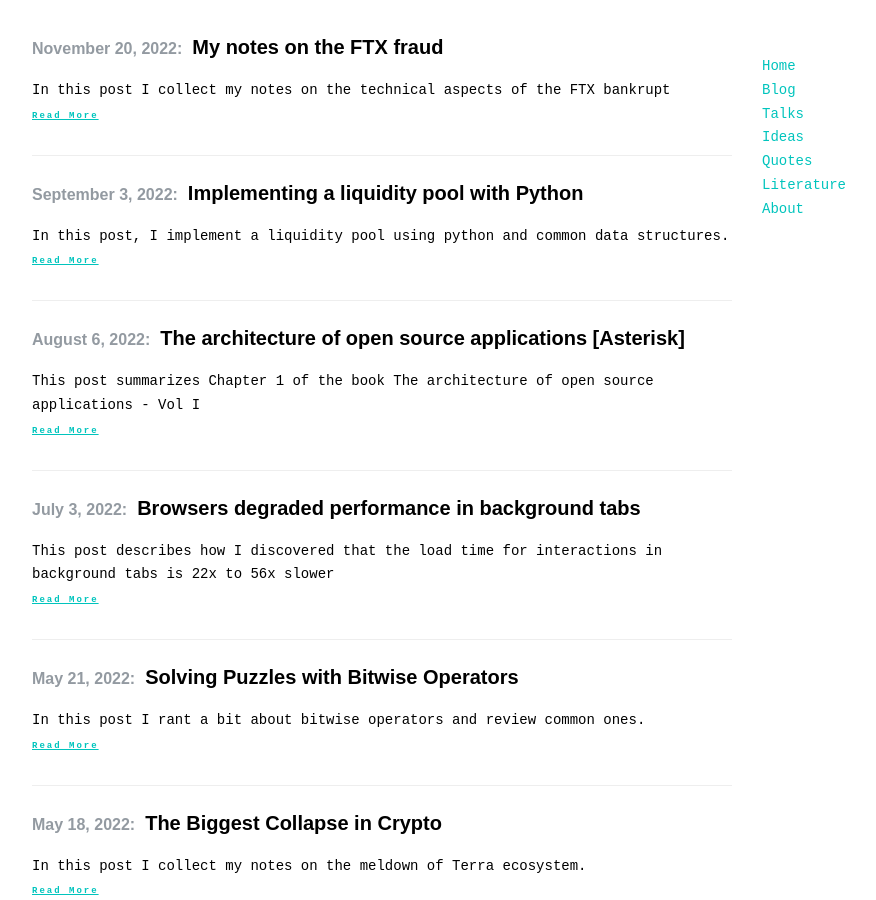
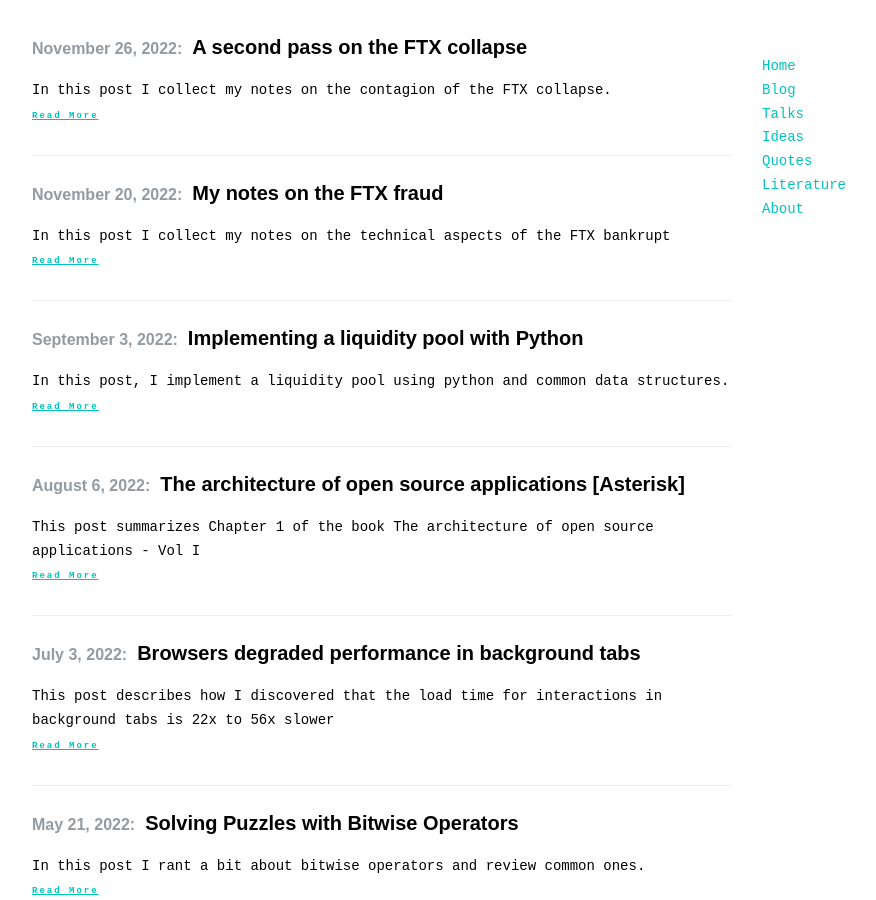
Before and after one commit to rsarai/-rsarai.github.io, a Jekyll site: the page built from blog/index.html, in a window 1280 px wide and 900 px high. Shown: the whole window, without its empty margins (183-1059 px from the left). Built offline with Jekyll 4.4.1, drawn with Linux system fonts in a browser that asks for light colours; the list of posts is cut into pages by our own code.

Commit message:
Adds 'FTX contagion'

```diff
--- /dev/null
+++ b/_posts/2022-11-26-ftx-contagion.md
@@ -0,0 +1,77 @@
+---
+layout: post
+title: A second pass on the FTX collapse
+categories: [crypto]
+excerpt: In this post I collect my notes on the contagion of the FTX collapse.
+last_modified_at:
+---
+
+Below are some diagrams I made while following the chain of events that took place in November.
+<br>
+
+
+<img src="/images/2022-11-26-ftx-contagion/1.png" />
+
+<br>
+A summary of the players involved on this new crypto winter: Digital Currency Group (DCG), Genesis, Grayscale, SBF, 3AC, Alameda, Terra/Luna, Regulators.
+
+<img src="/images/2022-11-26-ftx-contagion/2.png" />
+
+<img src="/images/2022-11-26-ftx-contagion/3.png" />
+
+<br>
+The original yield of the 2021 bull market and the incestuous relationship between Genesis and GBTC.
+
+<img src="/images/2022-11-26-ftx-contagion/4.png" />
+
+<img src="/images/2022-11-26-ftx-contagion/5.png" />
+
+<img src="/images/2022-11-26-ftx-contagion/6.png" />
+
+<br>
+Hedge funds locked on iliquidy assets. While FTX, Genesis, Gemini appeared to do great and the impact of the failed GBTC ETF.
+
+<img src="/images/2022-11-26-ftx-contagion/7.png" />
+
+<br>
+[Details of the FTX collapse here]({% link _posts/2022-11-20-ftx-fraud.md %})
+
+<img src="/images/2022-11-26-ftx-contagion/8.png" />
+
+<img src="/images/2022-11-26-ftx-contagion/9.png" />
+
+<img src="/images/2022-11-26-ftx-contagion/10.png" />
+
+<img src="/images/2022-11-26-ftx-contagion/11.png" />
+
+<img src="/images/2022-11-26-ftx-contagion/12.png" />
+
+<img src="/images/2022-11-26-ftx-contagion/13.png" />
+
+<img src="/images/2022-11-26-ftx-contagion/14.png" />
+
+## Links
+
+- <https://twitter.com/genesistrading/status/1590836594382032896>
+- <https://twitter.com/DylanLeClair_/status/1592960066293927937>
+- <https://twitter.com/BlockFi/status/1590875997351866368>
+- <https://twitter.com/autismcapital/status/1591569275642589184>
+- <https://twitter.com/autismcapital/status/1591302842639593473>
+- <https://twitter.com/TheBlock__/status/1592169646568144897>
+- <https://blockworks.co/news/gemini-circle-genesis-exposure>
+- <https://www.reuters.com/legal/ftx-founder-bankman-fried-sued-us-court-over-yield-bearing-crypto-accounts-2022-11-16/>
+- <https://decrypt.co/114482/binance-be-guinea-pig-vitalik-buterins-proof-reserves-protocol-cz>
+- <https://www.theblock.co/post/117895/polychain-three-arrows-capital-lead-230-million-avalanche>
+- <https://www.coindesk.com/business/2022/11/16/genesis-crypto-lending-unit-is-halting-customer-withdrawals-in-wake-of-ftx-collapse/>
+- <https://www.theblock.co/post/187534/gemini-earn-unable-to-meet-customer-redemptions-as-genesis-unit-pauses-withdrawals>
+- <https://twitter.com/Grayscale/status/1592882142169944065>
+- <https://twitter.com/AP_ArchPublic/status/1594386225200234496>
+- <https://twitter.com/AP_ArchPublic/status/1594681951776014341>
+- <https://twitter.com/ramahluwalia/status/1596236460092710912>
+- <https://www.youtube.com/watch?v=IvAYINNcj50>
+- <https://www.coingecko.com/research/publications/exchange-withdrawal-ftx-collapse>
+- <https://decrypt.co/114985/ftx-catastrophe-linked-terra-collapse>
+- <https://www.nansen.ai/research/blockchain-analysis-the-collapse-of-alameda-and-ftx>
+- <https://twitter.com/fintechfrank/status/1594820487582023680>
+- <https://twitter.com/TradFiWhale/status/1595235832297914369>
+- <https://twitter.com/fintechfrank/status/1595205526127771648>
```
Also changed, not shown: _posts/2022-11-20-ftx-fraud.md (+3 -0 lines), images/2022-11-26-ftx-contagion/1.png (added), images/2022-11-26-ftx-contagion/11.png (added), images/2022-11-26-ftx-contagion/13.png (added), images/2022-11-26-ftx-contagion/2.png (added), images/2022-11-26-ftx-contagion/4.png (added), images/2022-11-26-ftx-contagion/7.png (added), 8 other files.
